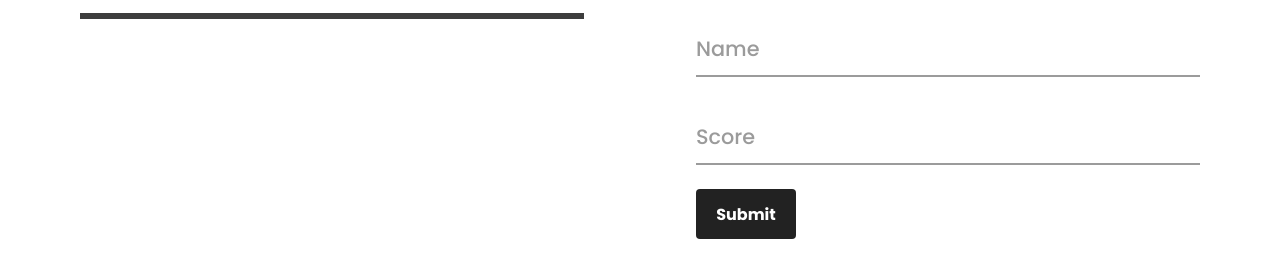
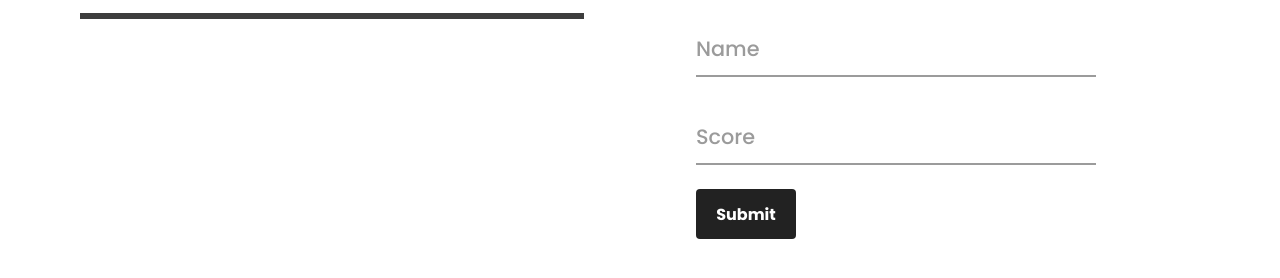
Before and after one commit to m-talbi/leaderboard, a website built with webpack: page src/index.html in a window 1280 px wide. Shown: the part 212-490 px from the top of the page. Built offline with nearby package versions, Linux system fonts and the light colour scheme; no server answers.

Commit message:
Made adjustments for better UI

```diff
--- a/src/css/input.scss
+++ b/src/css/input.scss
@@ -1,8 +1,8 @@
 .form__group {
   position: relative;
   padding: 1.5rem 0;
-  width: 450px;
-  min-width: 100%;
+  /* stylelint-disable-next-line */
+  width: min(400px, 100%);
 }
 
 .form__label {
```
